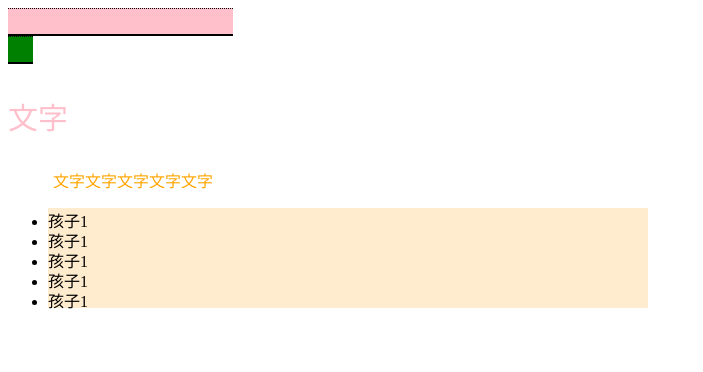
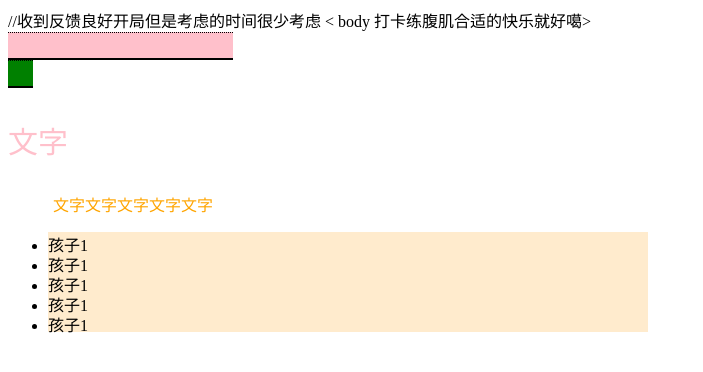
Before and after one commit to every001/three, a plain HTML site: page index.html in a window 1280 px wide. Shown: the whole page, without its empty margins (0-703 px from the left). Drawn offline with Linux system fonts and the light colour scheme.

Commit message:
Update index.html

```diff
--- a/index.html
+++ b/index.html
@@ -5,8 +5,8 @@
 		<title></title>
 	</head>
 	<link rel="stylesheet" href="css/index.css"/>
-
-	<body>
+	//收到反馈良好开局但是考虑的时间很少考虑
+	<  body 打卡练腹肌合适的快乐就好噶>
 		<!--
 			http://lesscss.org/
 			lessc bootstrap.less bootstrap.css
```
